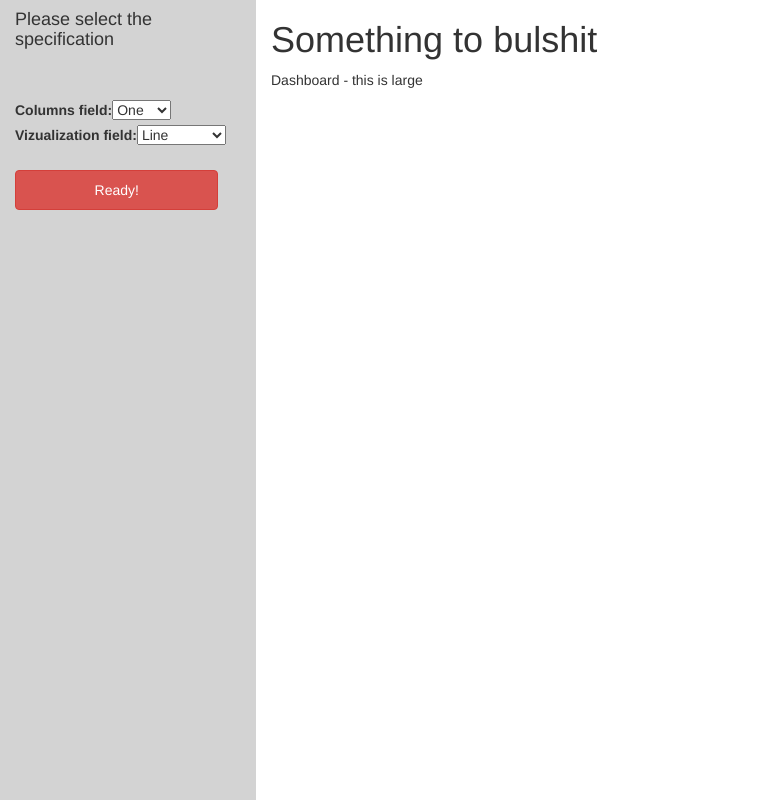
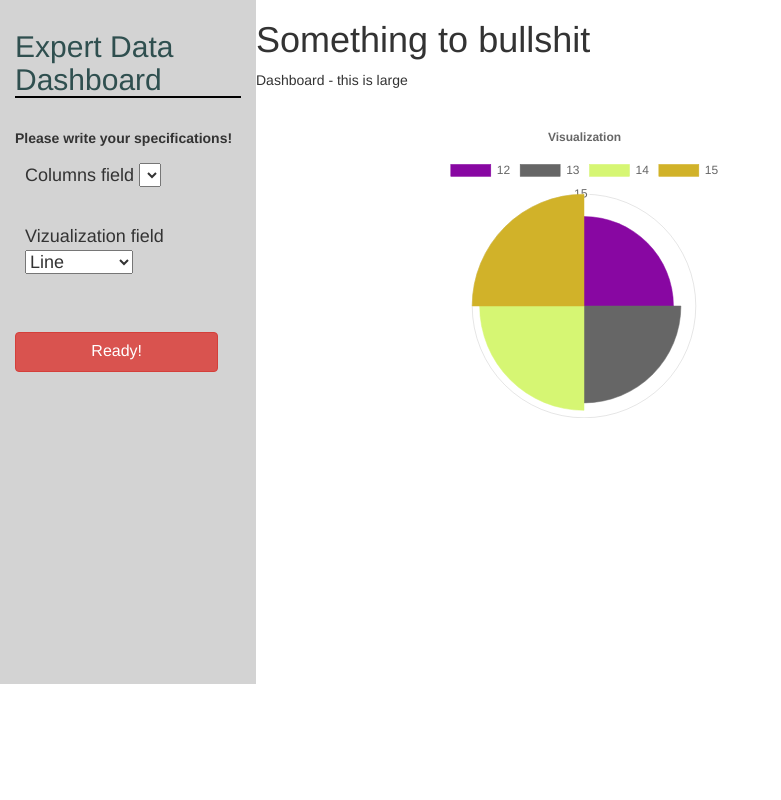
Before and after one commit to jakupierblina/Youtube-expert-data-dashboard, a Django app: page /result/ in a window 1280 px wide. Shown: the whole page, without its empty margins (0-781 px from the left). Run offline with Django 3.2, Linux system fonts and the light colour scheme; lists and menus that the app fills with data are empty; parts of the project's set-up code (start-up, migrations or seed data) failed here and were passed over; some libraries are stand-ins or nearby versions.

Commit message:
clean up

```diff
--- a/expert_data_dashboard/data_dashboard/forms.py
+++ b/expert_data_dashboard/data_dashboard/forms.py
@@ -1,19 +1,13 @@
 from django import forms
 from django.forms import URLInput
-import views
+
 
 class UploadLinkForm(forms.Form):
      link_field =  forms.URLField(label='Link:')
 
 
 # iterable
-GEEKS_CHOICES = (
-     ("1", "One"),
-     ("2", "Two"),
-     ("3", "Three"),
-     ("4", "Four"),
-     ("5", "Five"),
-)
+COLUMNS_CHOICES = ( )
 
 VIZUALIZATION_CHOICES = (
      ("line", "Line"),
@@ -29,5 +23,5 @@ VIZUALIZATION_CHOICES = (
 
 # creating a form
 class ColumnsForm(forms.Form):
-     columns_field = forms.ChoiceField(choices=GEEKS_CHOICES)
+     columns_field = forms.ChoiceField(choices=COLUMNS_CHOICES)
      vizualization_field = forms.ChoiceField(choices=VIZUALIZATION_CHOICES)
--- a/expert_data_dashboard/data_dashboard/views.py
+++ b/expert_data_dashboard/data_dashboard/views.py
@@ -55,12 +55,12 @@ def readfile(filename):
     print(data)
 
     global columns
-    columns = {}
+    columns = []
     for col_name in data.columns:
-        columns[col_name] = col_name
-        print(col_name)
+        columns.append(col_name)
+        #print(col_name)
 
-    print('columns', columns)
+    print('columns', columns) # created the list of array with columns name
 
 
 
--- a/templates/result.html
+++ b/templates/result.html
@@ -5,28 +5,83 @@
     <title>Expert Data Dashboard</title>
     <!--- Bootstrap Link --->
     <meta name="viewport" content="width=device-width, initial-scale=1">
-  <link rel="stylesheet" href="https://maxcdn.bootstrapcdn.com/bootstrap/3.4.1/css/bootstrap.min.css">
-  <script src="https://ajax.googleapis.com/ajax/libs/jquery/3.5.1/jquery.min.js"></script>
-  <script src="https://maxcdn.bootstrapcdn.com/bootstrap/3.4.1/js/bootstrap.min.js"></script>
-</head>
+    <link rel="stylesheet" href="https://maxcdn.bootstrapcdn.com/bootstrap/3.4.1/css/bootstrap.min.css">
+    <script src="https://ajax.googleapis.com/ajax/libs/jquery/3.5.1/jquery.min.js"></script>
+    <script src="https://maxcdn.bootstrapcdn.com/bootstrap/3.4.1/js/bootstrap.min.js"></script>
+    <script src="https://cdn.jsdelivr.net/npm/chart.js@2.9.3/dist/Chart.min.js"></script>
+
+    <!--- link css --->
 </head>
 <body>
-<div class="container-fluid">
-
-    <div class="row" style="height: 100%; ">
-        <div class="col-sm-4" style="background-color: lightgray; height: 800px;  width: 20%" >
-            <h4>Please select the specification</h4><br><br>
-                <form method = "GET">
-                    {{ form }}
-                    <input type = "submit" value = "Ready!" class="btn btn-danger" style="height: 40px; width: 90%; margin-top: 20px">
+<div class="container-fluid" >
+    <!----- Main section ------>
+    <div class="row" >
+        <!----- Side bar menu ------>
+        <div class="col-sm-4" style="background-color: lightgray; height: 684px;  width: 20%" >
+            <!----- Header Logo ------>
+            <h2 style="margin-top: 30px; color: darkslategray; border-bottom: 2px black solid">Expert Data Dashboard</h2><br>
+            <label>Please write your specifications!</label> <br>
+                <!----- Input form ------>
+                <form method = "GET" style="font-size: large; ">
+                    <!----- Input form columns name ------>
+                    <div  style="margin: 10px; ">
+                         {{ form.columns_field.label }}
+                         {{ form.columns_field }} <br><br>
+                    </div>
+                    <!----- Input form vizualization style------>
+                    <div  style="margin: 10px;">
+                         {{ form.vizualization_field.label }}
+                         {{ form.vizualization_field }}<br><br>
+                    </div>
+                    <!----- Input form button ------>
+                    <input type = "submit" value = "Ready!" class="btn btn-danger" style="height: 40px; width: 90%; font-size: medium; margin-top: 20px">
                 </form>
         </div>
+        <!----- Main section ------>
         <div class="col-sm-8">
-            <h1>Something to bulshit</h1>
-            Dashboard - this is large
+            <div class="row">
+                <!----- Title ------>
+                <div>
+                     <h1>Something to bullshit</h1>
+                    <p>Dashboard - this is large</p>
+                </div>
+                <!----- Chart   ------>
+                <div style="width: 70%; height: 50%; margin: 30px;">
+                     <canvas id="pie-chart"></canvas>
+                </div>
+            </div>
         </div>
     </div>
 </div>
 
+<script>
+    colorArray = [];
+    while (colorArray.length < 1000)
+    {
+        colorArray.push("#" + ((1<<24)*Math.random() | 0).toString(16));
+    }
+
+    new Chart(document.getElementById("pie-chart"), {
+    type: 'polarArea',
+    data: {
+      labels:  ['12','13','14','15'],
+      datasets: [{
+        label: "",
+        backgroundColor: colorArray,
+          borderWidth: colorArray,
+          borderColor: colorArray,
+        data: ['12','13','14','15']
+      }]
+    },
+    options: {
+      title: {
+        display: true,
+        text: 'Visualization'
+      }
+    }
+});
+
+    </script>
+
 </body>
 </html>
```
Also changed, not shown: expert_data_dashboard/data_dashboard/models.py (+21 -0 lines), templates/index.html (+7 -3 lines).
